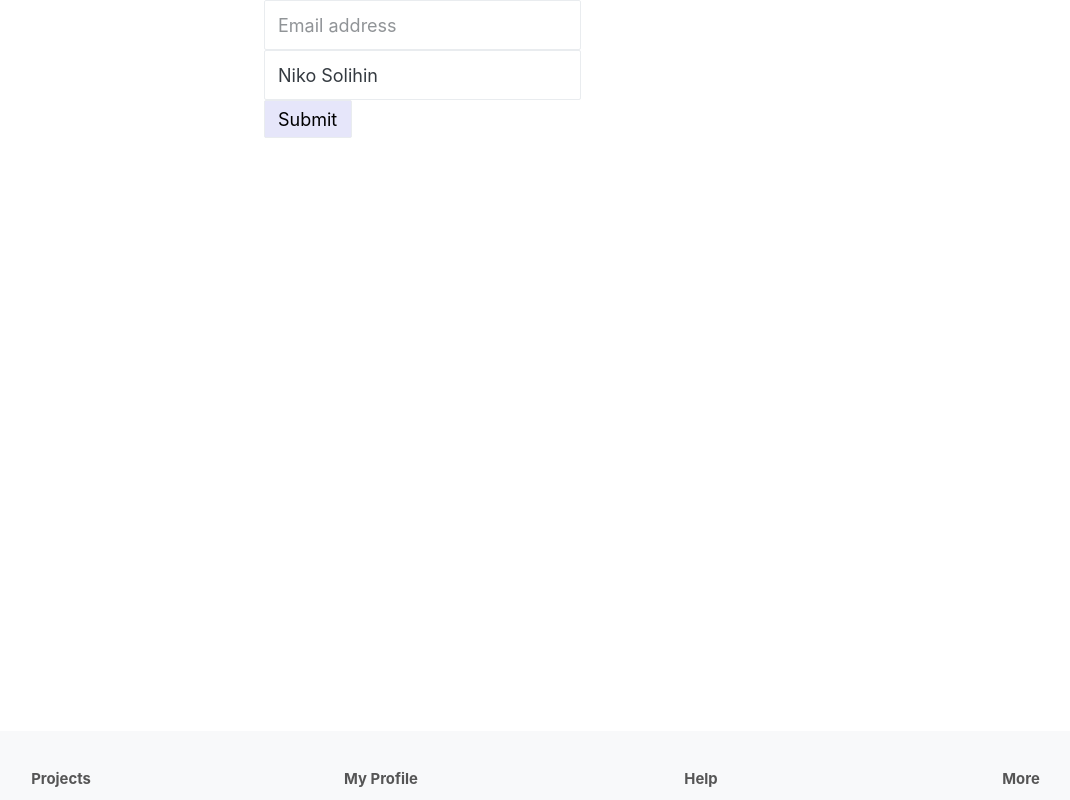
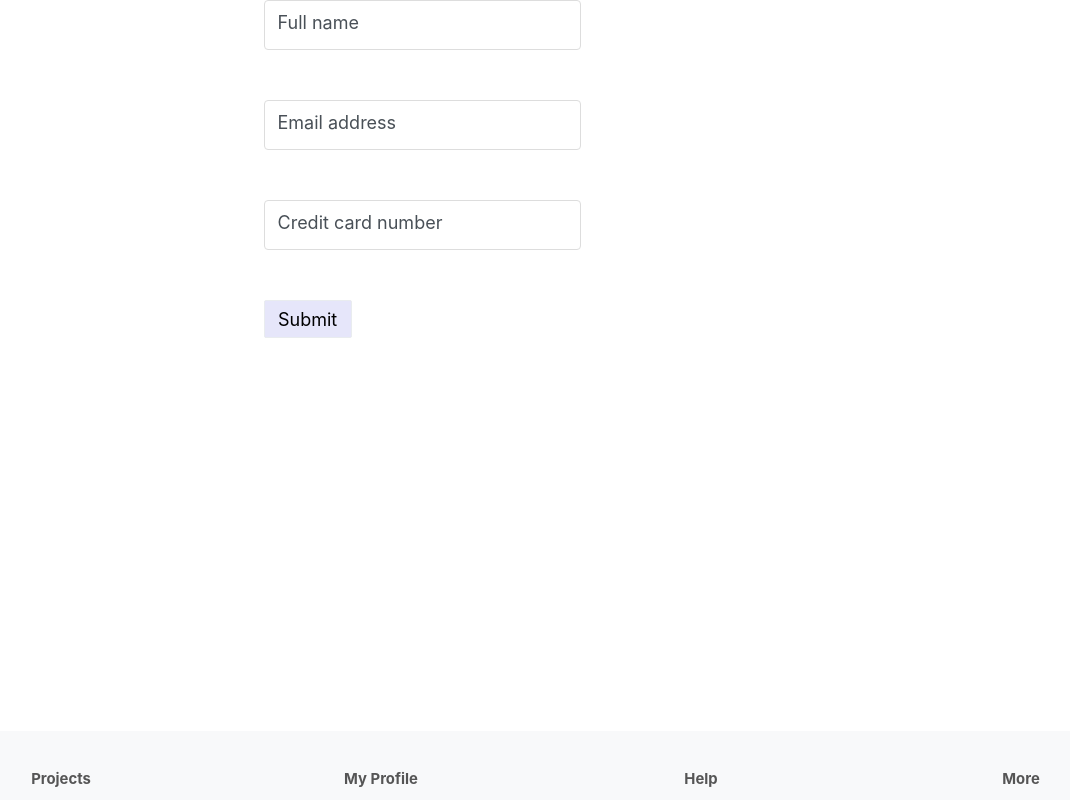
Before and after one commit to nikosolihin/cuddly-guacamole, a Gatsby site: page / in a window 1280 px wide. Shown: the whole page, without its empty margins (99-1169 px from the left). Built offline with nearby package versions, Linux system fonts and the light colour scheme; Gatsby itself is replaced by a stand-in of ours; a web font is replaced by a local one; what auth0-js would draw is missing.

Commit message:
add floating label form

```diff
--- /dev/null
+++ b/src/components/FormField.js
@@ -0,0 +1,53 @@
+import React, { Component } from 'react';
+import { Field } from 'formik';
+import styled from 'react-emotion';
+
+const FieldWrapper = styled('label')`
+  position: relative;
+  display: block;
+  margin-bottom: 50px;
+`;
+
+const FormLabel = styled('div')`
+  position: absolute;
+  transition: 0.2s ease;
+  transform: ${p => (p.isFocused ? 'scale(.75) translate3d(-16%, -120%, 0)' : 'translate3d(14px, 8px, 0)')};
+`;
+
+const FormError = styled('div')`
+  color: red;
+  font-size: 0.75rem;
+`;
+
+const StyledField = styled(Field)`
+  border: 1px solid #ddd;
+  border-radius: 4px;
+  background: #fff;
+  &:focus {
+    border-color: blue;
+  }
+`;
+StyledField.defaultProps = { autoCorrect: 'off', autoCapitalize: 'none', spellCheck: 'false', required: true };
+
+export default class FormField extends Component {
+  state = {
+    isFocused: false,
+  };
+
+  handleFocus = () =>
+    this.setState({
+      isFocused: true,
+    });
+
+  render() {
+    const { isFocused } = this.state;
+    const { label, errorMsg, isTouched, ...props } = this.props;
+    return (
+      <FieldWrapper>
+        <FormLabel isFocused={isFocused}>{label}</FormLabel>
+        <StyledField {...props} onFocus={this.handleFocus} />
+        {errorMsg && isTouched && <FormError>{errorMsg}</FormError>}
+      </FieldWrapper>
+    );
+  }
+}
--- /dev/null
+++ b/src/components/FormSubmit.js
@@ -0,0 +1,14 @@
+import React from 'react';
+import styled from 'react-emotion';
+
+const Submit = styled('button')`
+  color: ${p => (p.disabled ? 'white' : 'black')};
+  background: ${p => (p.disabled ? 'red' : 'lavender')};
+`;
+Submit.defaultProps = { type: 'submit' };
+
+export default ({ disabled, children }) => <Submit disabled={disabled}>{children}</Submit>;
+
+/**
+ * TODO: Put spinner if disabled true
+ */
--- a/src/components/ProfileForm.js
+++ b/src/components/ProfileForm.js
@@ -1,60 +1,70 @@
 import React from 'react';
-import styled from 'react-emotion';
-import { Formik, Field, Form } from 'formik';
-import yup, { string, object, number } from 'yup';
+import { Formik, Form } from 'formik';
+import { object, string } from 'yup';
 
-const SubmitButton = styled('button')`
-  color: ${p => (p.disabled ? 'white' : 'black')};
-  background: ${p => (p.disabled ? 'red' : 'lavender')};
-`;
+import FormField from './FormField';
+import FormSubmit from './FormSubmit';
 
-SubmitButton.defaultProps = { type: 'submit' };
+const fields = [
+  {
+    type: 'text',
+    name: 'name',
+    label: 'Full name',
+    autoComplete: 'name',
+  },
+  {
+    type: 'email',
+    name: 'email',
+    label: 'Email address',
+    autoComplete: 'email',
+  },
+  {
+    type: 'text',
+    name: 'cardnumber',
+    label: 'Credit card number',
+    maxLength: '16',
+    autoComplete: 'cc-number',
+  },
+];
 
-const schema = yup.object().shape({
-  name: yup.string().required(),
-  email: yup
-    .string()
+const initialValues = fields.reduce(
+  (acc, val) => ({
+    ...acc,
+    [val.name]: '',
+  }),
+  {}
+);
+
+const profileSchema = object().shape({
+  name: string().required('Please enter your full name'),
+  email: string()
     .email('Invalid email address')
-    .required('Email is required!'),
-  card: yup
-    .number()
-    .integer()
-    .min(16)
-    .max(16),
+    .required('Email is required'),
+  cardnumber: string()
+    .matches(/^[0-9]+$/i, 'Cannot include characters')
+    .length(16, 'Invalid card number')
+    .trim()
+    .required('Card number is required'),
 });
-
-const initial = {
-  email: '',
-  name: 'Niko Solihin',
-};
 
 const submitForm = (values, actions) => {
   const { setSubmitting, setErrors, setValues } = actions;
-  setTimeout(() => {
-    console.log(JSON.stringify(values, null, 2));
-    setErrors({ email: 'Damn', name: 'Cool name yo!' });
-    setValues({ email: 'new email value', name: 'your new name' });
-    setSubmitting(false);
-  }, 1000);
 };
 
+const renderFields = (touched, errors) =>
+  fields.map(({ name, ...props }) => (
+    <FormField {...props} key={name} name={name} errorMsg={errors[`${name}`]} isTouched={touched[`${name}`]} />
+  ));
+
 const ProfileForm = () => (
-  <Formik
-    initialValues={initial}
-    validationSchema={schema}
-    onSubmit={submitForm}
-    render={({ errors, touched, isSubmitting }) => (
+  <Formik initialValues={initialValues} validationSchema={profileSchema} onSubmit={submitForm}>
+    {({ errors, touched, isSubmitting }) => (
       <Form>
-        <Field type="email" name="email" placeholder="Email address" />
-        {errors.email && touched.email && <div>{errors.email}</div>}
-
-        <Field type="text" name="name" placeholder="Your name" />
-        {errors.name && touched.name && <div>{errors.name}</div>}
-
-        <SubmitButton disabled={isSubmitting}>Submit</SubmitButton>
+        {renderFields(touched, errors)}
+        <FormSubmit disabled={isSubmitting}>Submit</FormSubmit>
       </Form>
     )}
-  />
+  </Formik>
 );
 
 export default ProfileForm;
--- a/src/styles/global.js
+++ b/src/styles/global.js
@@ -119,9 +119,6 @@ injectGlobal`
     padding: ${spacing.sm};
     line-height: 1;
     transition: all .1s ease-out;
-    &:focus {
-      border: 0;
-    }
   }
 
   select {
```
Also changed, not shown: package.json (+6 -5 lines), 2 other files.
